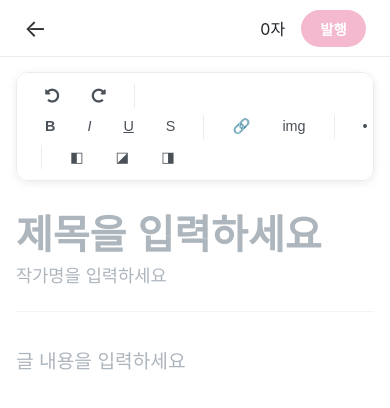
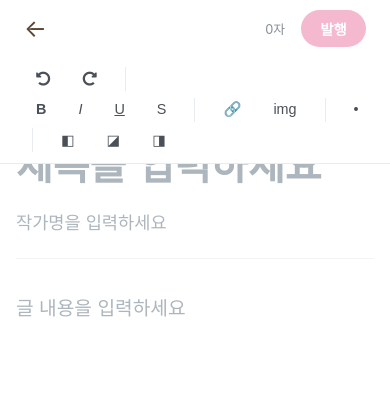
Before and after one commit to jinaberry2/jinaberry2.github.io, a website: page write.html in a window 390 px wide. Drawn offline with Linux system fonts and the light colour scheme.

Commit message:
Update write.css

```diff
--- a/write.css
+++ b/write.css
@@ -12,18 +12,18 @@ body {
     top: 0;
     left: 0;
     right: 0;
-    height: 3.5rem; /* 높이 조정 */
+    height: 3.5rem; /* 헤더 높이 */
     display: flex;
     justify-content: space-between;
     align-items: center;
     padding: 0 1.5rem;
     background-color: white;
-    border-bottom: 1px solid #e9ecef;
-    z-index: 100;
+    border-bottom: none; /* 헤더 하단 테두리 제거 */
+    z-index: 100; /* 툴바보다 높은 z-index */
 }
 .header-back-btn {
     font-size: 1.5rem;
-    color: #333;
+    color: #5c4534;
     text-decoration: none;
 }
 .header-right {
@@ -31,23 +31,13 @@ body {
     align-items: center;
     gap: 1rem;
 }
-.header-status {
+.word-count { /* word-count 클래스 추가 */
     color: #868e96;
     font-size: 0.8rem;
 }
 .header-buttons {
     display: flex;
     gap: 0.5rem;
-}
-.save-btn {
-    background-color: #f1f3f5;
-    color: #495057;
-    font-size: 0.9rem;
-    font-weight: bold;
-    padding: 0.5rem 1.2rem;
-    border-radius: 99px;
-    border: none;
-    cursor: pointer;
 }
 .publish-btn {
     background-color: #f4b8cf;
@@ -64,7 +54,9 @@ body {
 .write-container {
     max-width: 768px;
     margin: 0 auto;
-    padding: 4.5rem 1rem 4rem 1rem; /* 툴바 높이 고려하여 패딩 조정 */
+    /* 헤더(3.5rem)와 툴바(약 2.5rem)의 높이를 고려하여 상단 패딩 조정 */
+    /* 총 6rem + 여유 공간 1rem = 7rem. 툴바 하단 마진도 고려하여 조정 */
+    padding: 7rem 1rem 4rem 1rem;
     box-sizing: border-box;
     display: flex;
     flex-direction: column;
@@ -73,19 +65,23 @@ body {
 
 /* --- 에디터 툴바 --- */
 .editor-toolbar {
-    position: sticky; /* 스크롤에 따라 상단에 고정 */
-    top: 3.5rem; /* 헤더 높이 아래에 위치 */
+    position: fixed; /* 상단에 고정 */
+    top: 3.5rem; /* 헤더 높이 바로 아래에 위치 */
+    left: 0;
+    right: 0;
+    width: 100%; /* 전체 너비 차지 */
     background-color: white;
-    border: 1px solid #e9ecef;
-    border-radius: 12px;
+    border: none; /* 모든 테두리 제거 */
+    border-radius: 0; /* 모서리 둥글게 제거 */
     padding: 0.5rem 1rem;
     display: flex;
     justify-content: center;
     align-items: center;
     gap: 0.5rem;
-    z-index: 90;
-    margin-bottom: 2rem;
-    box-shadow: 0 2px 8px rgba(0, 0, 0, 0.08);
+    z-index: 99; /* 헤더보다 약간 낮은 z-index (헤더가 위에 겹치도록) */
+    box-shadow: none; /* 그림자 제거 */
+    border-bottom: 1px solid #e9ecef; /* 하단에만 얇은 구분선 추가 */
+    margin-bottom: 0; /* 툴바 자체의 하단 마진 제거, 간격은 title-container에서 조정 */
 }
 .toolbar-left, .toolbar-center, .toolbar-right {
     display: flex;
@@ -93,22 +89,22 @@ body {
     gap: 0.5rem;
 }
 .editor-toolbar button, .editor-toolbar select {
-    background: none; /* 버튼 배경색 제거 */
+    background: none;
     color: #495057;
-    border: none; /* 버튼 테두리 제거 */
+    border: none;
     padding: 0.5rem 0.75rem;
-    border-radius: 8px; /* 버튼 모서리 둥글게 유지 */
+    border-radius: 8px; /* 개별 버튼의 모서리는 둥글게 유지 */
     cursor: pointer;
     font-size: 0.9rem;
     line-height: 1;
     display: flex;
     align-items: center;
     justify-content: center;
-    transition: background-color 0.2s; /* 호버 효과를 위해 transition 유지 */
+    transition: background-color 0.2s;
 }
 .editor-toolbar button:hover, .editor-toolbar select:hover {
-    background-color: #f1f3f5; /* 호버 시 배경색 변경 */
-    border-color: transparent; /* 호버 시 테두리 투명하게 유지 */
+    background-color: #f1f3f5;
+    border-color: transparent;
 }
 .toolbar-separator {
     width: 1px;
@@ -122,6 +118,7 @@ body {
     padding-bottom: 1.5rem;
     border-bottom: 1px solid #f1f3f5;
     margin-bottom: 2rem;
+    margin-top: 2rem; /* 툴바 아래 간격 추가 (툴바와 제목 사이) */
 }
 .title-input {
     border: none;
@@ -130,7 +127,7 @@ body {
     font-weight: bold;
     color: #212529;
     padding: 0;
-    margin: 0 0 0.5rem 0;
+    margin: 0 0 1.5rem 0; /* 제목 입력칸 아래 간격 증가 (제목과 작가명 사이) */
     width: 100%;
     box-sizing: border-box;
 }
@@ -158,7 +155,6 @@ body {
     font-size: 1.2rem;
     line-height: 1.8;
     white-space: pre-wrap;
-    /* 새롭게 추가된 스타일 */
     cursor: text;
 }
 .editable-area:empty:before {
@@ -169,11 +165,13 @@ body {
 
 @media (max-width: 768px) {
   .editor-toolbar {
-    overflow-x: auto; /* ✅ 좌우 스크롤을 가능하게 합니다. */
-    flex-wrap: nowrap; /* ✅ 요소들이 다음 줄로 넘어가지 않게 합니다. */
-    justify-content: flex-start; /* ✅ 좌측 정렬하여 스크롤하기 좋게 만듭니다. */
+    overflow-x: auto; /* 좌우 스크롤 가능 */
+    flex-wrap: nowrap; /* 요소들이 다음 줄로 넘어가지 않게 함 */
+    justify-content: flex-start; /* 좌측 정렬하여 스크롤하기 좋게 만듦 */
+    padding-left: 1.5rem; /* 헤더와 동일한 좌측 패딩 */
+    padding-right: 1.5rem; /* 헤더와 동일한 우측 패딩 */
   }
   .editor-toolbar::-webkit-scrollbar {
-    display: none; /* 스크롤바를 숨깁니다 (선택 사항) */
+    display: none; /* 스크롤바 숨김 (선택 사항) */
   }
 }
```
